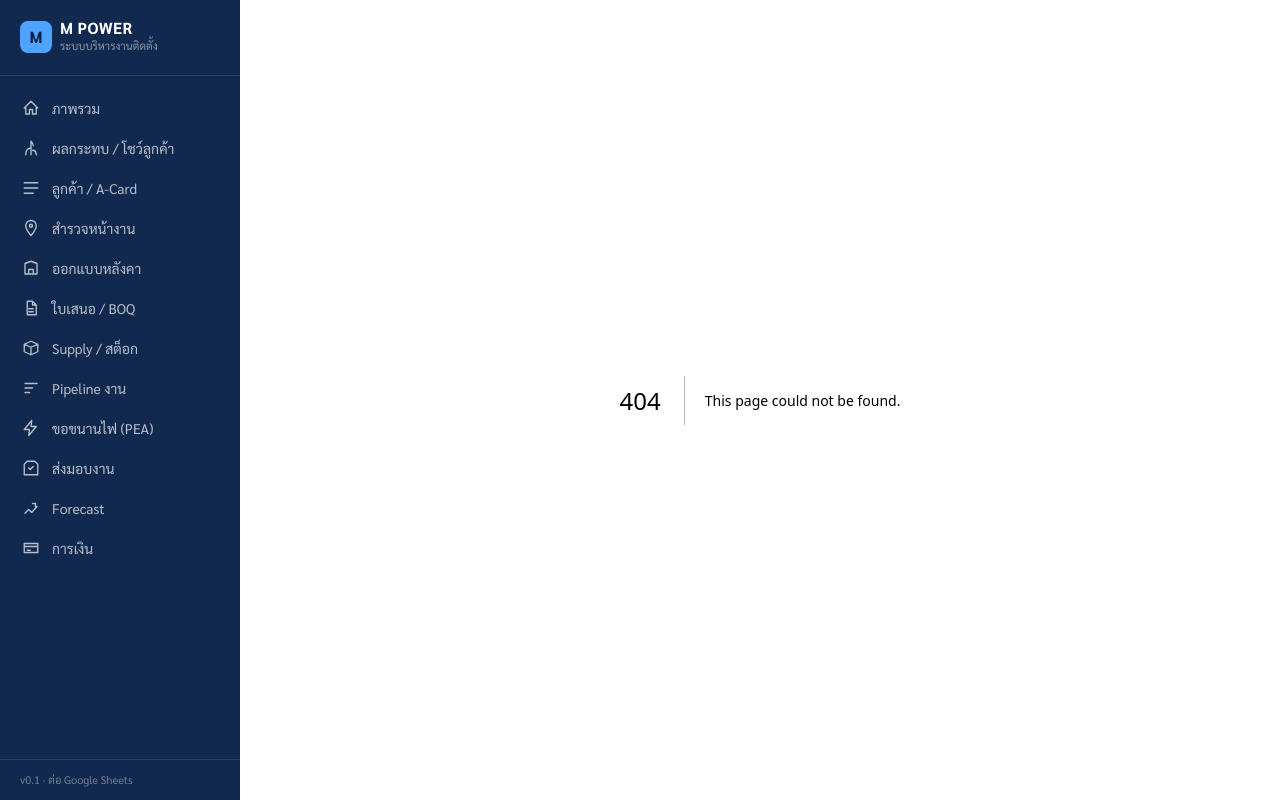
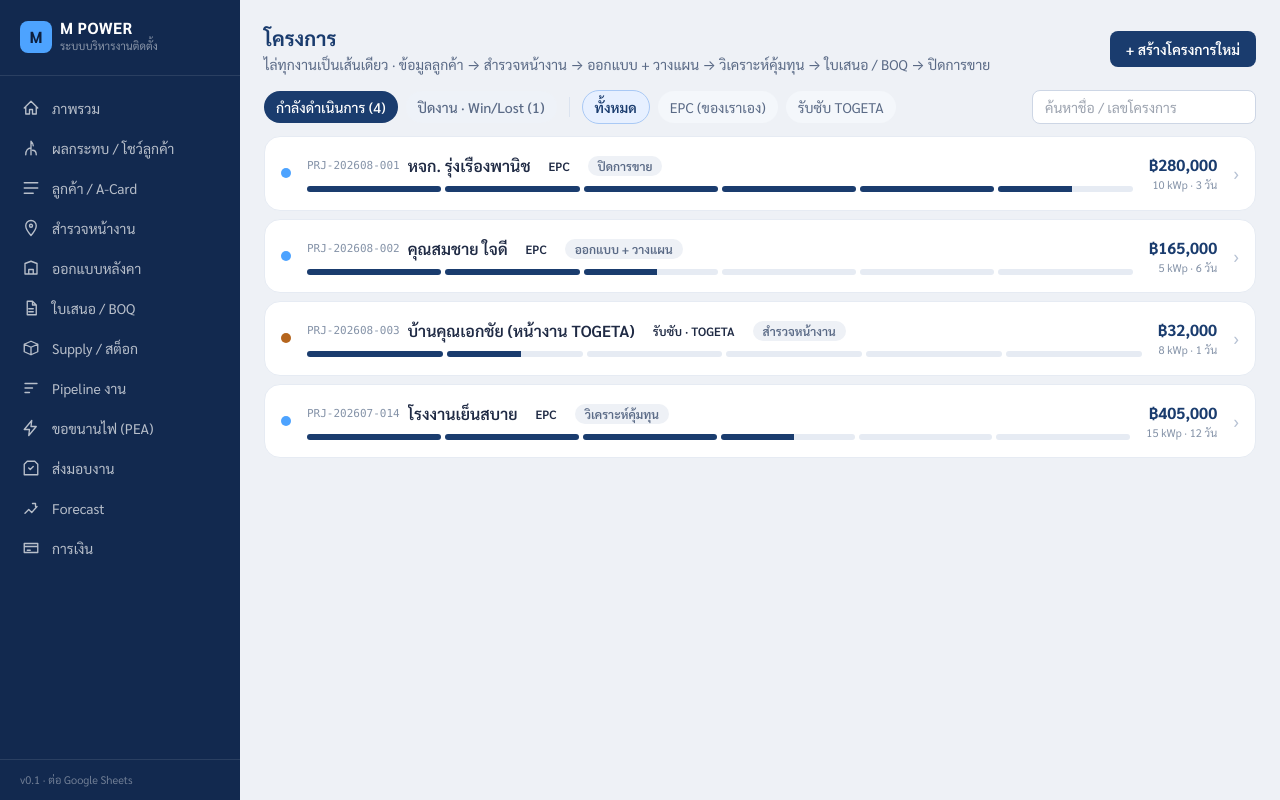
Before and after one commit to MORIZO168/mpower-app, a Next.js app in the folder mpower-app-source-v3/: page /projects in a window 1280 px wide. Before the commit this address had no page. Built offline with nearby package versions, Linux system fonts and the light colour scheme.

Commit message:
Create page.js

```diff
--- /dev/null
+++ b/mpower-app-source-v3/app/projects/page.js
@@ -0,0 +1,88 @@
+"use client";
+import { useState } from "react";
+import Link from "next/link";
+import { PROJECTS, STAGES, isDone, typeTone, baht } from "@/lib/projects";
+
+function ProgressLine({ stageIndex }) {
+  return (
+    <div className="flex gap-1 mt-2">
+      {STAGES.map((s, i) => (
+        <div key={i} className="flex-1 h-1.5 rounded-full overflow-hidden bg-[#e6ebf3]" title={s}>
+          <div className="h-full" style={{ width: i < stageIndex ? "100%" : i === stageIndex ? "55%" : "0%", background: i <= stageIndex ? "#1a3c6e" : "transparent" }} />
+        </div>
+      ))}
+    </div>
+  );
+}
+
+function dotColor(p) {
+  if (isDone(p)) return "#1a7d3a";
+  if (p.jobType === "Subcontract") return "#b5651d";
+  return "#4da3ff";
+}
+
+export default function ProjectsPage() {
+  const [tab, setTab] = useState("active"); // active | done
+  const [type, setType] = useState("all");  // all | EPC | Subcontract
+  const [q, setQ] = useState("");
+
+  const list = PROJECTS.filter((p) => {
+    if (tab === "active" && isDone(p)) return false;
+    if (tab === "done" && !isDone(p)) return false;
+    if (type !== "all" && p.jobType !== type) return false;
+    if (q && !(p.customer + p.code).toLowerCase().includes(q.toLowerCase())) return false;
+    return true;
+  });
+
+  const activeCount = PROJECTS.filter((p) => !isDone(p)).length;
+  const doneCount = PROJECTS.filter((p) => isDone(p)).length;
+
+  return (
+    <div className="p-6 max-w-6xl mx-auto">
+      <div className="flex items-center gap-3 mb-1">
+        <div>
+          <h1 className="text-xl font-bold text-[#1a3c6e]">โครงการ</h1>
+          <p className="text-sm text-[#5a6a86] mt-0.5">ไล่ทุกงานเป็นเส้นเดียว · {STAGES.join(" → ")}</p>
+        </div>
+        <button className="ml-auto bg-[#1a3c6e] text-white rounded-lg px-4 py-2 text-sm font-semibold">+ สร้างโครงการใหม่</button>
+      </div>
+
+      <div className="flex flex-wrap items-center gap-2 mt-4 mb-3">
+        <button onClick={() => setTab("active")} className={`px-3 py-1.5 rounded-full text-sm font-medium ${tab === "active" ? "bg-[#1a3c6e] text-white" : "bg-[#eef2f8] text-[#5a6a86]"}`}>กำลังดำเนินการ ({activeCount})</button>
+        <button onClick={() => setTab("done")} className={`px-3 py-1.5 rounded-full text-sm font-medium ${tab === "done" ? "bg-[#1a3c6e] text-white" : "bg-[#eef2f8] text-[#5a6a86]"}`}>ปิดงาน · Win/Lost ({doneCount})</button>
+        <span className="w-px h-5 bg-[#dbe3ef] mx-1" />
+        {["all", "EPC", "Subcontract"].map((t) => (
+          <button key={t} onClick={() => setType(t)} className={`px-3 py-1.5 rounded-full text-sm ${type === t ? "bg-[#e7f0ff] text-[#1a3c6e] font-semibold border border-[#a9c9f5]" : "bg-[#f4f7fb] text-[#5a6a86]"}`}>
+            {t === "all" ? "ทั้งหมด" : t === "EPC" ? "EPC (ของเราเอง)" : "รับซับ TOGETA"}
+          </button>
+        ))}
+        <input value={q} onChange={(e) => setQ(e.target.value)} placeholder="ค้นหาชื่อ / เลขโครงการ"
+          className="ml-auto px-3 py-1.5 border border-[#cdd6e5] rounded-lg text-sm w-56 bg-white" />
+      </div>
+
+      <div className="space-y-2">
+        {list.map((p) => (
+          <Link key={p.id} href={`/projects/${p.id}`}
+            className="card p-4 flex items-center gap-4 hover:shadow-md transition-shadow block">
+            <span className="w-2.5 h-2.5 rounded-full shrink-0" style={{ background: dotColor(p) }} />
+            <div className="min-w-0 flex-1">
+              <div className="flex items-center gap-2 flex-wrap">
+                <span className="text-[11px] font-mono text-[#8593a8]">{p.code}</span>
+                <span className="font-semibold text-[#1f2a44] truncate">{p.customer}</span>
+                <span className={`pill pill-${typeTone(p.jobType)}`}>{p.jobType === "Subcontract" ? "รับซับ · TOGETA" : "EPC"}</span>
+                <span className="pill pill-mut">{isDone(p) ? "ปิดงานแล้ว" : STAGES[p.stageIndex]}</span>
+              </div>
+              <ProgressLine stageIndex={p.stageIndex} />
+            </div>
+            <div className="text-right shrink-0">
+              <div className="font-bold text-[#1a3c6e]">{baht(p.value)}</div>
+              <div className="text-[11px] text-[#8593a8]">{p.kwp} kWp · {p.ageDays} วัน</div>
+            </div>
+            <span className="text-[#b7c2d4] text-lg shrink-0">›</span>
+          </Link>
+        ))}
+        {list.length === 0 && <div className="text-center text-sm text-[#8593a8] py-10">ไม่มีโครงการในตัวกรองนี้</div>}
+      </div>
+    </div>
+  );
+}
```
